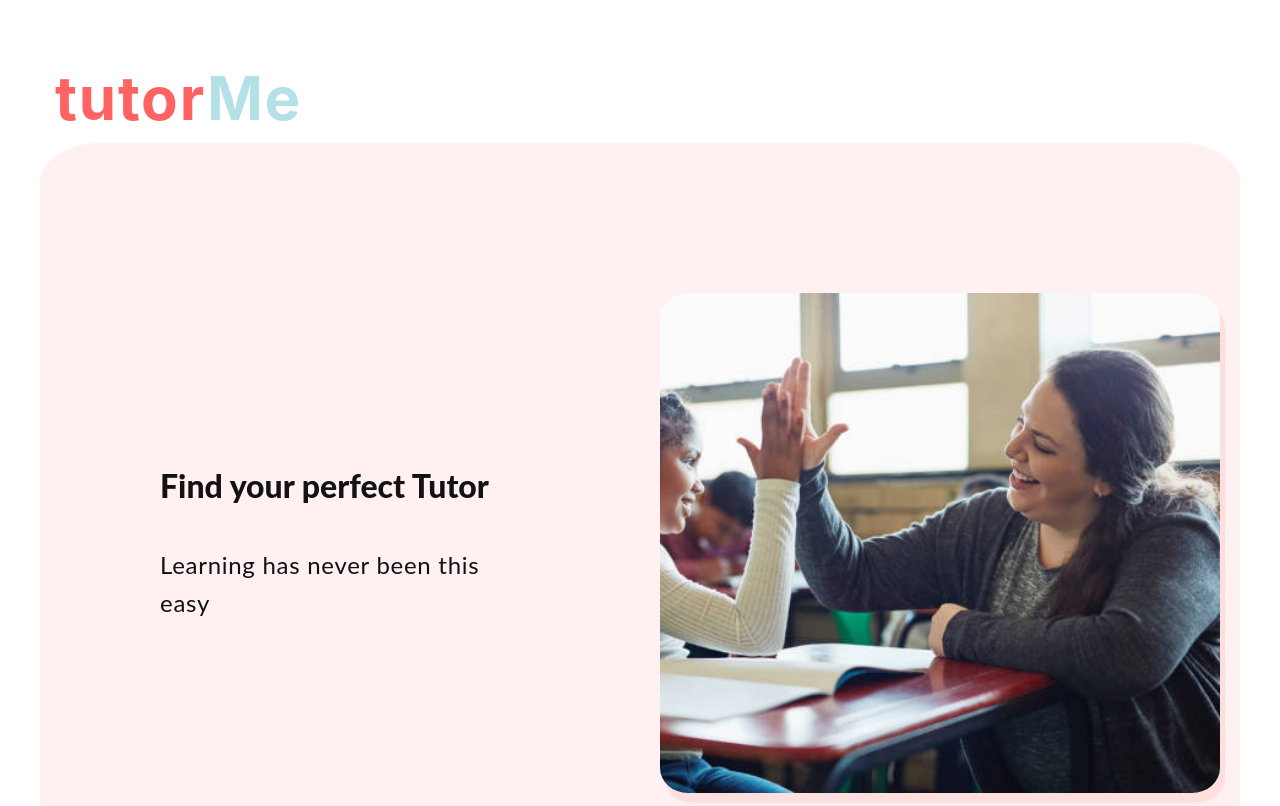
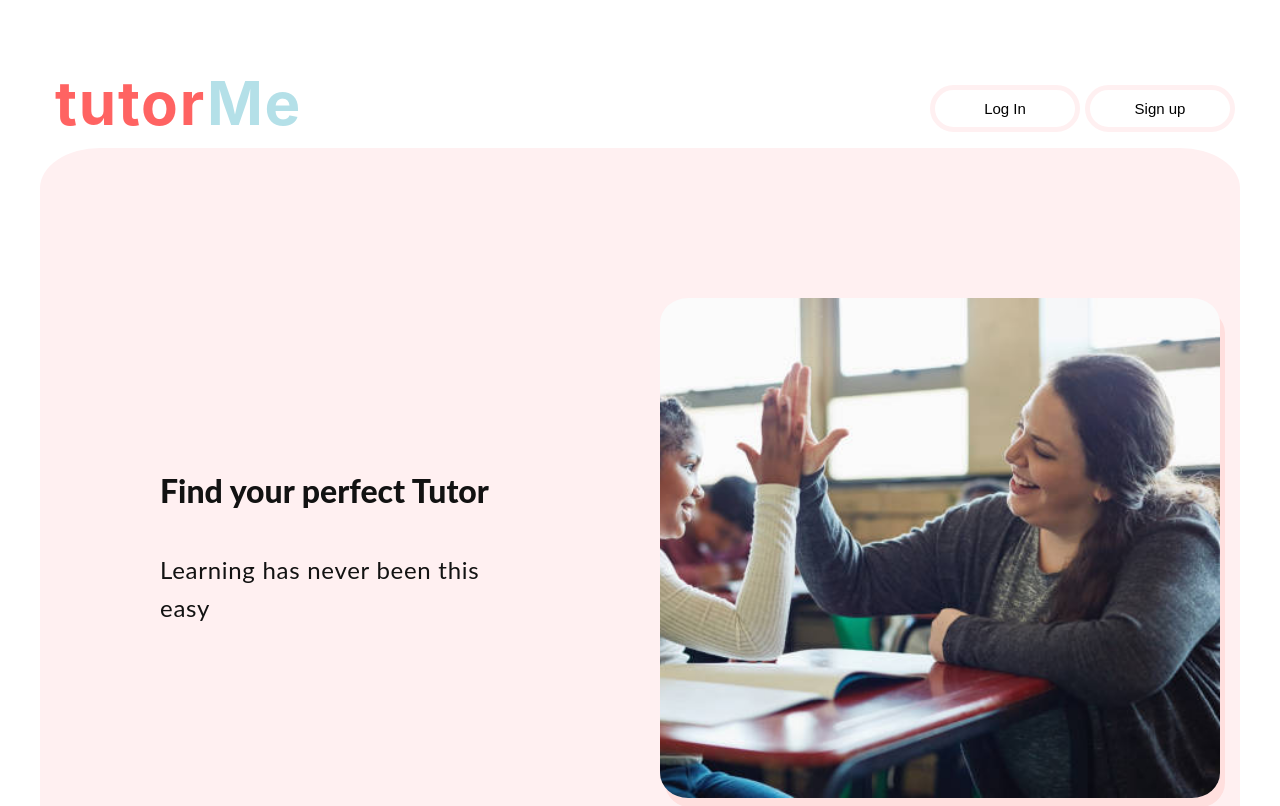
Before and after one commit to sayamgautam1/tutor-me, a React (Create React App) app in the folder client/: page / in a window 1280 px wide. Shown: the top 806 px of the page. Built offline with nearby package versions, Linux system fonts and the light colour scheme.

Commit message:
add button componet, add login and signup button inside header

```diff
--- /dev/null
+++ b/client/src/components/button/Button.js
@@ -0,0 +1,32 @@
+import styled from "styled-components/macro";
+
+const Button = styled.button`
+  padding: 10px;
+  ont-family: "Lato", sans-serif;
+  font-weight: 400;
+  font-size: 15px;
+  min-width: 150px;
+  background: white;
+  display: inline-block;
+  background: linear-gradient(
+    to right,
+    #ff6362 0%,
+    #ff6362 50%,
+    #ffffff 50%,
+    #ffffff 100%
+  );
+  margin-right: 5px;
+  border-radius: 25px;
+  border: 5px solid #fff0f1;
+  background-size: 200% 100%;
+  background-position: 100% 0;
+  transition: background-position 0.3s;
+  cursor: pointer;
+  &:hover {
+    background-position: 0 0;
+    border: none;
+    box-shadow: 0px 4px 10px rgba(0, 0, 0, 0.12);
+  }
+`;
+
+export default Button;
--- a/client/src/components/container/Container.js
+++ b/client/src/components/container/Container.js
@@ -3,6 +3,8 @@ import styled from "styled-components/macro";
 export const Container = styled.div`
   width: 100%;
   margin: 5px auto;
+  display: flex;
+  justify-content: space-between;
   flex-wrap: wrap;
 `;
 
--- a/client/src/components/header/Header.js
+++ b/client/src/components/header/Header.js
@@ -1,6 +1,6 @@
 import styled, { keyframes } from "styled-components";
 import { breakpoints } from "../Media";
-
+import Button from "../button/Button";
 import Container from "../container/Container";
 
 export const Float = keyframes`
@@ -45,6 +45,12 @@ const HeadingMain = styled.h1`
     animation-delay: 0.4s;
   }
 `;
+
+const ButtonContainer = styled.div`
+  display: inline-block;
+  align-self: center;
+  padding-top: 50px;
+`;
 function Header() {
   return (
     <Container>
@@ -53,6 +59,10 @@ function Header() {
           tutor<span className="blue">Me</span>
         </span>
       </HeadingMain>
+      <ButtonContainer>
+        <Button>Log In</Button>
+        <Button>Sign up</Button>
+      </ButtonContainer>
     </Container>
   );
 }
```
